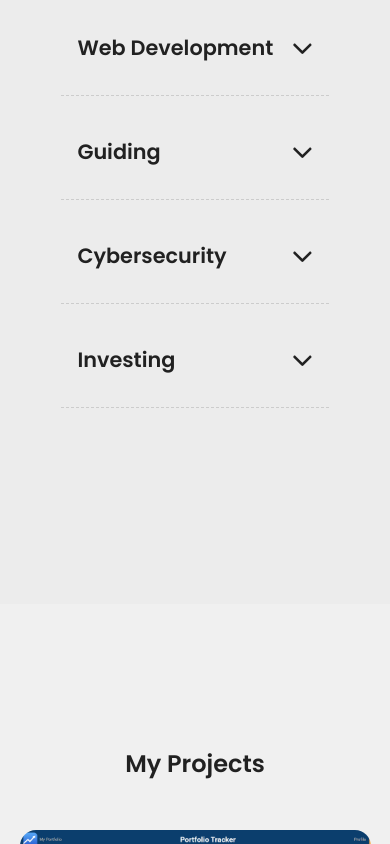
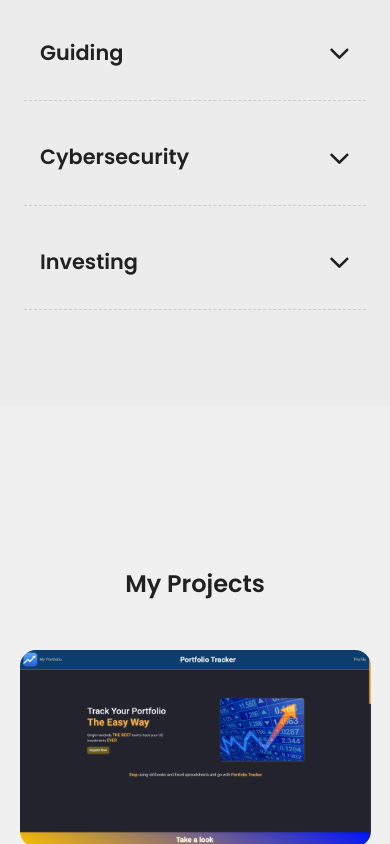
Before and after one commit to georgifudulov/personal_website, a React (Vite) app: page / in a window 390 px wide. Shown: the part 2160-3004 px from the top of the page. Built offline with nearby package versions, Linux system fonts and the light colour scheme.

Commit message:
Fixed IOS integrated browser view and added icon

```diff
--- a/index.html
+++ b/index.html
@@ -2,7 +2,7 @@
 <html lang="en">
   <head>
     <meta charset="UTF-8" />
-    <link rel="icon" type="image/svg+xml" href="/vite.svg" />
+     <link rel="icon" href="/logo.ico" />
     <meta name="viewport" content="width=device-width, initial-scale=1.0" />
     <link href="https://fonts.googleapis.com/css2?family=Poppins:wght@300;400;600&display=swap" rel="stylesheet">
     <title>Georgi Fudulov</title>
--- a/src/styles/ContactForm.css
+++ b/src/styles/ContactForm.css
@@ -124,7 +124,8 @@ button.form-btn:hover {
 
 @media (max-width: 700px) {
   #contacts {
-    padding: 1rem 1.4rem;
+    padding: 3rem 1.4rem;
+    height: 100%;
   }
 
   form.contact-form {
--- a/src/styles/Hero.css
+++ b/src/styles/Hero.css
@@ -83,7 +83,7 @@
   #hero {
     overflow: hidden;
     scroll-margin: 12vh;
-    /* height: fit-content; */
+    height: 100%;
   }
 
   .hero-image {
--- a/src/styles/Projects.css
+++ b/src/styles/Projects.css
@@ -42,6 +42,6 @@ h3.projects-heading {
 
 @media (max-width: 700px) {
   #projects {
-    padding: 0;
+    height: 100%;
   }
 }
--- a/src/styles/WhatIDo.css
+++ b/src/styles/WhatIDo.css
@@ -9,6 +9,7 @@
 
 div.whatido-content.mobile {
   display: none;
+  width: 100%;
 }
 
 div.whatido-content {
@@ -66,6 +67,7 @@ p.text {
   display: flex;
   flex-direction: column;
   gap: 1rem;
+  text-align: left;
   border-bottom: 1px dashed #ccc;
   padding: 1rem;
   cursor: pointer;
@@ -113,6 +115,10 @@ p.text {
 }
 
 @media (max-width: 1000px) {
+  #what-i-do {
+    height: 100%;
+    padding: 5rem 0.5rem;
+  }
 
   div.whatido-content.mobile {
     display: flex;
```
Also changed, not shown: 1 other file (tests, documents, lock files or other folders).
